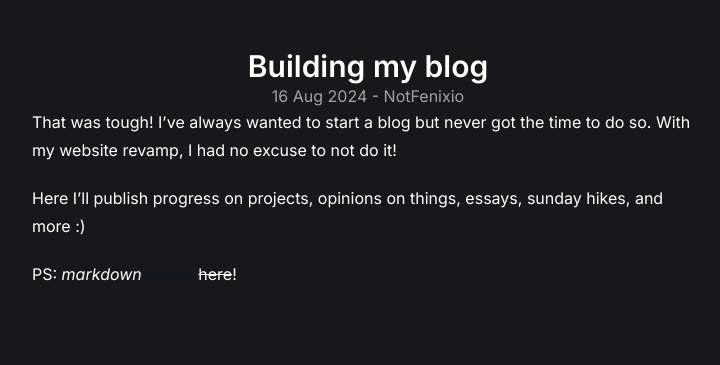
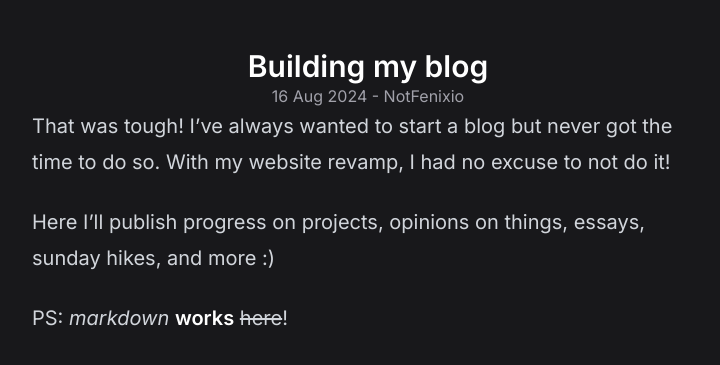
Before and after one commit to NotFenixio/blog, a Jekyll site: the page built from _posts/2024-08-16-hello_world.md, in a window 1280 px wide. Shown: the top 365 px of the page, without its empty margins (272-992 px from the left). Built offline with Jekyll 4.4.1, drawn with Linux system fonts in a browser that asks for light colours; nearby versions of some CDN libraries.

Commit message:
fix colors

```diff
--- a/_layouts/post.html
+++ b/_layouts/post.html
@@ -20,7 +20,7 @@ layout: post
     <div class="py-6 sm:py-12 flex flex-col justify-center">
       <h1 class="text-3xl font-semibold text-center">{{ page.title }}</h1>
       <p class="text-center text-zinc-400">{{ page.date | date_to_string }} - {{ page.author }}</p>
-      <div class="prose mx-auto max-w-2xl text-white">
+      <div class="prose prose-invert prose-sm sm:prose-base lg:prose-lg xl:prose-xl 2xl:prose-2xl mx-auto max-w-2xl">
           {{ content | markdownify }}
       </div>
     </div>
```
